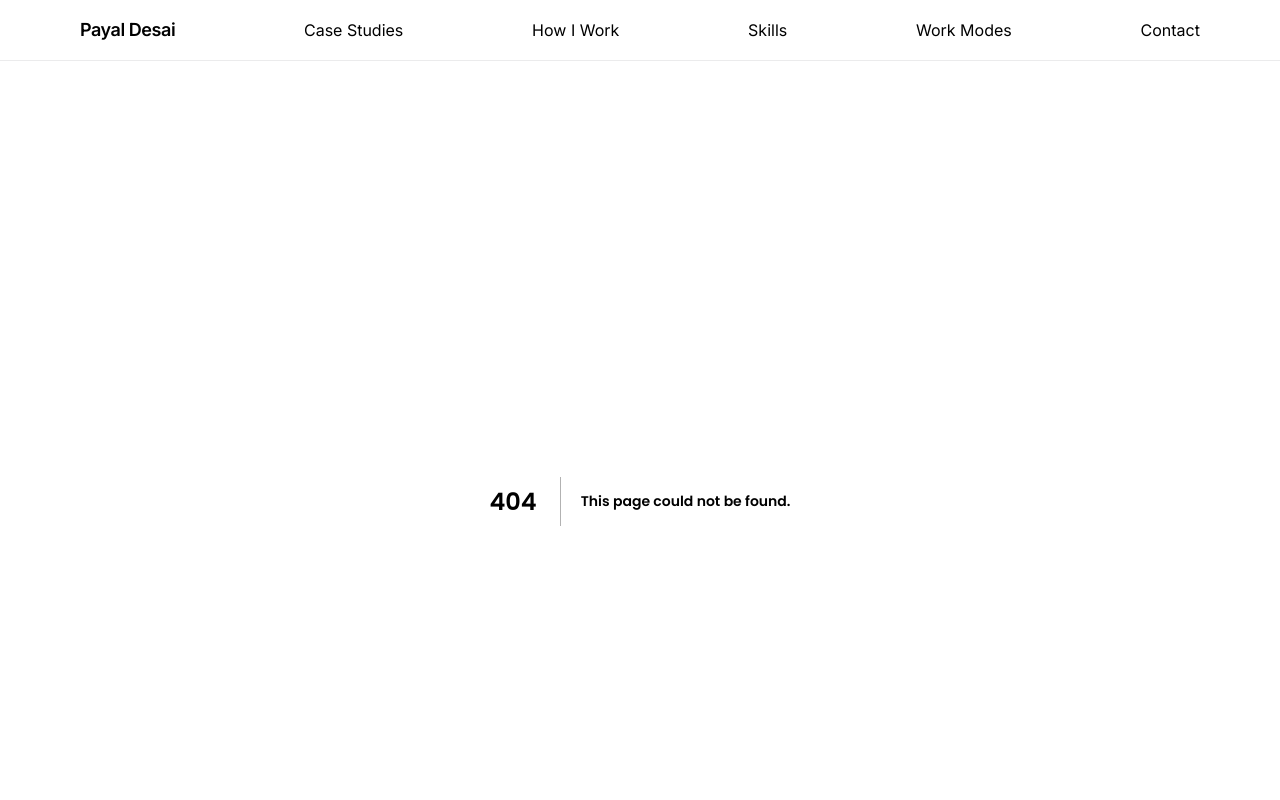
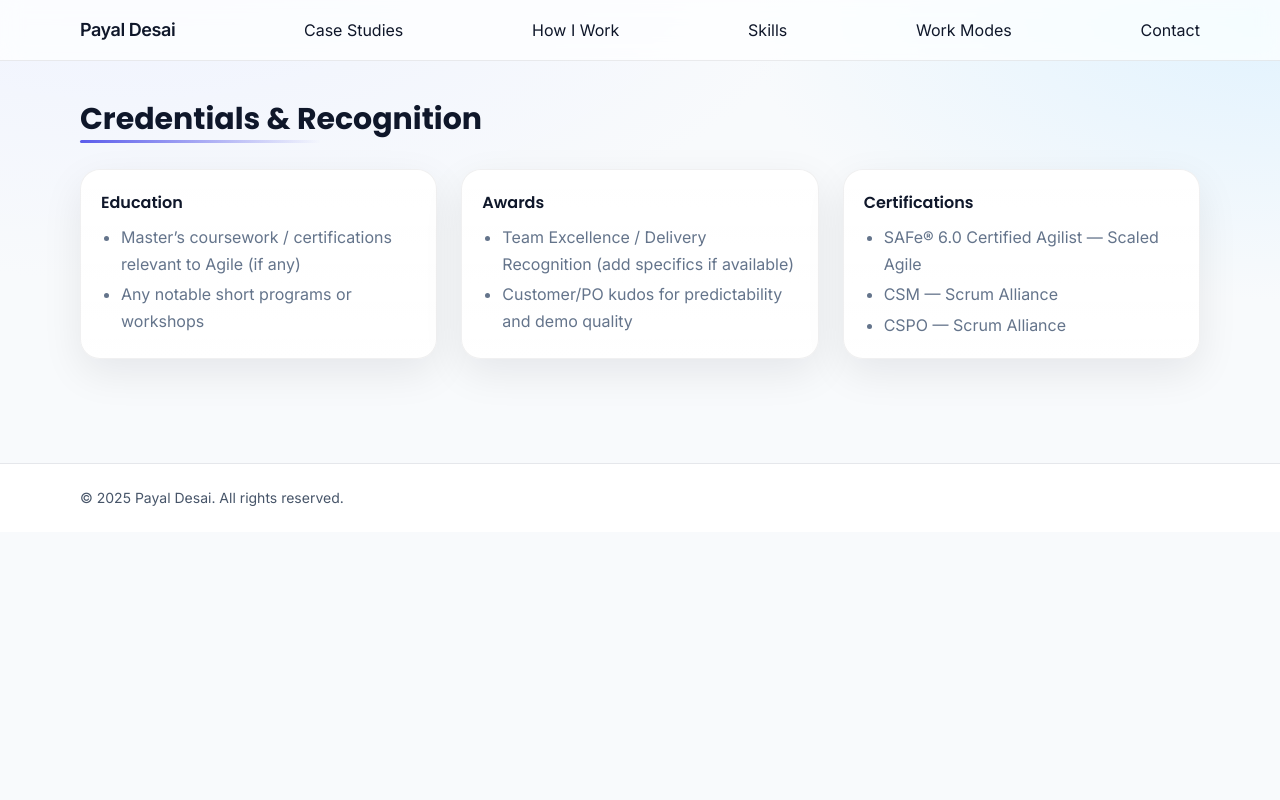
Before and after one commit to dirghak/Payal-Desai, a Next.js app: page /credentials in a window 1280 px wide. Before the commit this address had no page. Shown: the top 800 px of the page. Built offline with nearby package versions, Linux system fonts and the light colour scheme.

Commit message:
Create page.tsx

```diff
--- /dev/null
+++ b/app/credentials/page.tsx
@@ -0,0 +1,34 @@
+export default function CredentialsPage(){
+  return (
+    <div className="space-y-8">
+      <h1 className="text-3xl font-bold section-title">Credentials & Recognition</h1>
+
+      <div className="grid md:grid-cols-3 gap-6">
+        <section className="card">
+          <h2 className="font-semibold mb-2">Education</h2>
+          <ul className="list-disc pl-5 text-muted space-y-1">
+            <li>Master’s coursework / certifications relevant to Agile (if any)</li>
+            <li>Any notable short programs or workshops</li>
+          </ul>
+        </section>
+
+        <section className="card">
+          <h2 className="font-semibold mb-2">Awards</h2>
+          <ul className="list-disc pl-5 text-muted space-y-1">
+            <li>Team Excellence / Delivery Recognition (add specifics if available)</li>
+            <li>Customer/PO kudos for predictability and demo quality</li>
+          </ul>
+        </section>
+
+        <section className="card">
+          <h2 className="font-semibold mb-2">Certifications</h2>
+          <ul className="list-disc pl-5 text-muted space-y-1">
+            <li>SAFe® 6.0 Certified Agilist — Scaled Agile</li>
+            <li>CSM — Scrum Alliance</li>
+            <li>CSPO — Scrum Alliance</li>
+          </ul>
+        </section>
+      </div>
+    </div>
+  )
+}
```
